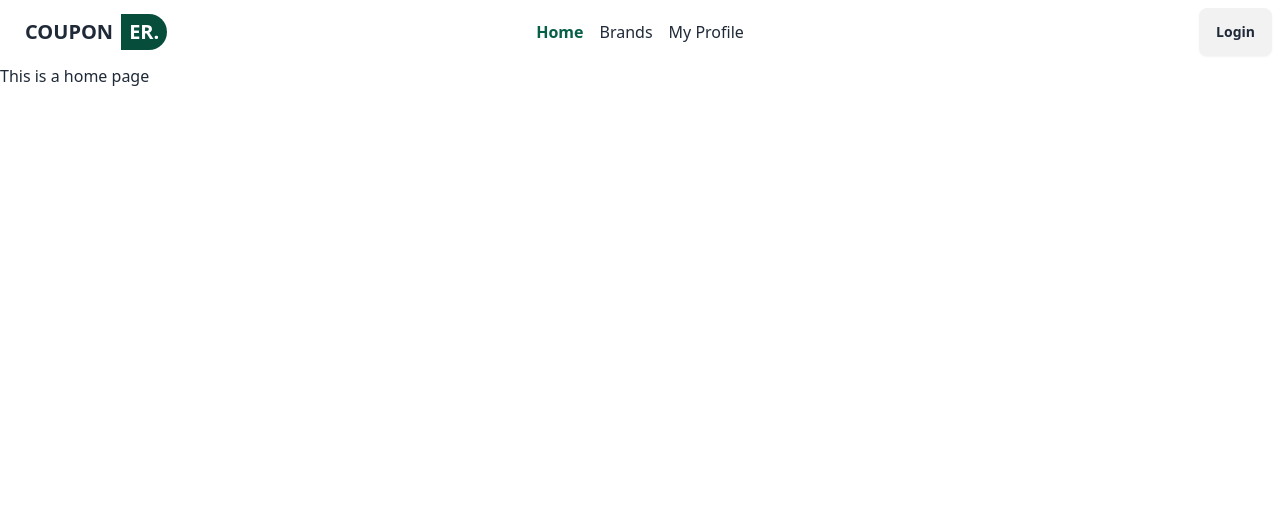
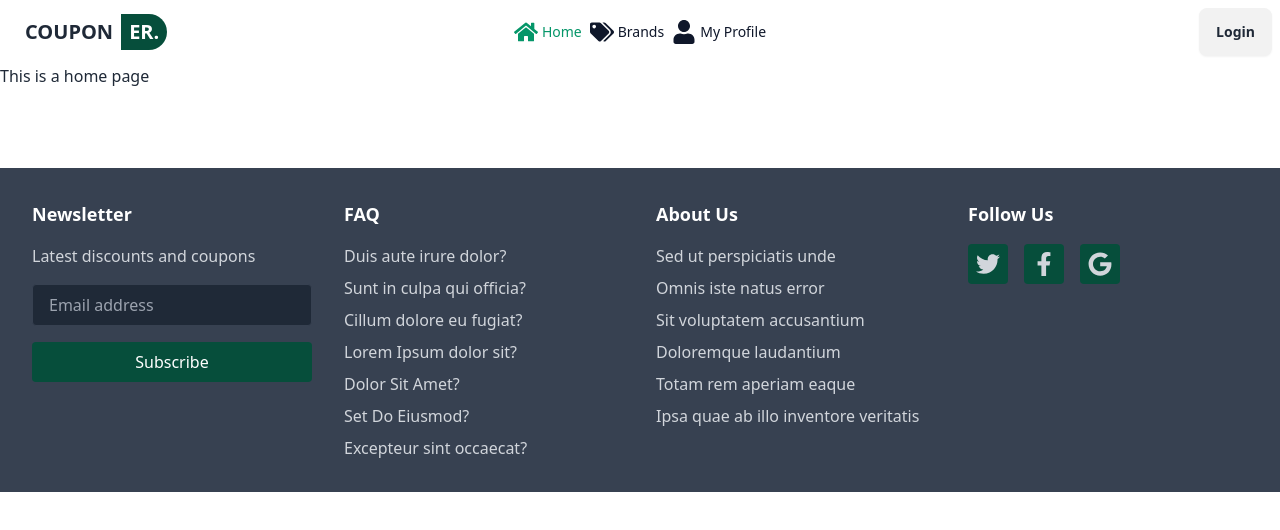
Before and after one commit to chayon1001/coupon-collection, a React (Vite) app: page / in a window 1280 px wide. Shown: the top 530 px of the page. Built offline with nearby package versions, Linux system fonts and the light colour scheme.

Commit message:
added the footer section

```diff
--- a/package.json
+++ b/package.json
@@ -10,10 +10,12 @@
     "preview": "vite preview"
   },
   "dependencies": {
+    "icons": "^1.0.0",
     "localforage": "^1.10.0",
     "match-sorter": "^8.0.0",
     "react": "^18.3.1",
     "react-dom": "^18.3.1",
+    "react-icons": "^5.3.0",
     "react-router-dom": "^6.28.0",
     "sort-by": "^1.2.0"
   },
--- /dev/null
+++ b/src/components/Footer/Footer.jsx
@@ -0,0 +1,79 @@
+import React from "react";
+import { FaTwitter, FaFacebookF, FaGoogle } from "react-icons/fa";
+
+const Footer = () => {
+    return (
+        <footer className="bg-gray-700  text-gray-300 py-8">
+            <div className="container mx-auto px-8 grid grid-cols-1 md:grid-cols-4 gap-8">
+                {/* Newsletter Section */}
+                <div>
+                    <h3 className="text-white font-bold text-lg mb-4">Newsletter</h3>
+                    <p className="mb-4">Latest discounts and coupons</p>
+                    <div className="flex flex-col space-y-4">
+                        <input
+                            type="email"
+                            placeholder="Email address"
+                            className="px-4 py-2 bg-gray-800 text-gray-300 border border-gray-700 rounded focus:outline-none focus:ring-2 focus:ring-teal-500"
+                        />
+                        <button className="bg-emerald-900 text-white px-4 py-2 rounded ">Subscribe</button>
+                    </div>
+                </div>
+
+                {/* FAQ Section */}
+                <div>
+                    <h3 className="text-white font-bold text-lg mb-4">FAQ</h3>
+                    <ul className="space-y-2">
+                        <li><a href="#" className="hover:text-teal-500">Duis aute irure dolor?</a></li>
+                        <li><a href="#" className="hover:text-teal-500">Sunt in culpa qui officia?</a></li>
+                        <li><a href="#" className="hover:text-teal-500">Cillum dolore eu fugiat?</a></li>
+                        <li><a href="#" className="hover:text-teal-500">Lorem Ipsum dolor sit?</a></li>
+                        <li><a href="#" className="hover:text-teal-500">Dolor Sit Amet?</a></li>
+                        <li><a href="#" className="hover:text-teal-500">Set Do Eiusmod?</a></li>
+                        <li><a href="#" className="hover:text-teal-500">Excepteur sint occaecat?</a></li>
+                    </ul>
+                </div>
+
+                {/* About Us Section */}
+                <div>
+                    <h3 className="text-white font-bold text-lg mb-4">About Us</h3>
+                    <ul className="space-y-2">
+                        <li>Sed ut perspiciatis unde</li>
+                        <li>Omnis iste natus error</li>
+                        <li>Sit voluptatem accusantium</li>
+                        <li>Doloremque laudantium</li>
+                        <li>Totam rem aperiam eaque</li>
+                        <li>Ipsa quae ab illo inventore veritatis</li>
+                    </ul>
+                </div>
+
+                {/* Follow Us Section */}
+                <div>
+                    <h3 className="text-white font-bold text-lg mb-4">Follow Us</h3>
+                    <div className="flex space-x-4">
+                        <a
+                            href="#"
+                            className="bg-emerald-900 text-gray-300 p-2 rounded  hover:text-white"
+                        >
+                            <FaTwitter size={24} />
+                        </a>
+                        <a
+                            href="#"
+                            className="bg-emerald-900 text-gray-300 p-2 rounded hover:text-white"
+                        >
+                            <FaFacebookF size={24} />
+                        </a>
+                        <a
+                            href="#"
+                            className="bg-emerald-900 text-gray-300 p-2 rounded hover:text-white"
+                        >
+                            <FaGoogle size={24} />
+                        </a>
+                    </div>
+                </div>
+            </div>
+
+        </footer>
+    );
+};
+
+export default Footer;
--- a/src/components/Navbar/Navbar.jsx
+++ b/src/components/Navbar/Navbar.jsx
@@ -1,9 +1,10 @@
 import React from 'react';
 import { NavLink } from 'react-router-dom';
+import { FaHome, FaTags, FaUser } from "react-icons/fa";
 
 const Navbar = () => {
     return (
-        <div className="navbar bg-base-100">
+        <div className="navbar bg-base-100 container mx-auto">
             <div className="navbar-start">
                 <div className="dropdown">
                     <div tabIndex={0} role="button" className="btn btn-ghost lg:hidden">
@@ -54,29 +55,44 @@ const Navbar = () => {
                 <a className="btn btn-ghost text-xl">COUPON <span className='bg-emerald-900 text-white rounded-r-full p-1 px-2'>ER.</span></a>
             </div>
             <div className="navbar-center hidden lg:flex">
-                <ul className=" space-x-4 menu-horizontal px-1">
+                <ul className=" space-x-2 menu-horizontal px-1">
                     <li>
                         <NavLink
                             to="/"
-                            className={({ isActive }) => (isActive ? "text-emerald-800 font-semibold  " : "")}
+                            className={({ isActive }) =>
+                                isActive ? "text-emerald-600" : "text-slate-900"
+                            }
                         >
-                            Home
+                            <div className="flex  gap-1 items-center">
+                                <FaHome size={24} />
+                                <span className="text-sm">Home</span>
+                            </div>
                         </NavLink>
                     </li>
                     <li>
                         <NavLink
                             to="/brands"
-                            className={({ isActive }) => (isActive ? "text-emerald-800 font-semibold  " : "")}
+                            className={({ isActive }) =>
+                                isActive ? "text-emerald-600" : "text-slate-900"
+                            }
                         >
-                            Brands
+                            <div className="flex gap-1 items-center">
+                                <FaTags size={24} />
+                                <span className="text-sm">Brands</span>
+                            </div>
                         </NavLink>
                     </li>
                     <li>
                         <NavLink
                             to="/my-profile"
-                            className={({ isActive }) => (isActive ? "text-emerald-800 font-semibold  " : "")}
+                            className={({ isActive }) =>
+                                isActive ? "text-emerald-600" : "text-slate-900"
+                            }
                         >
-                            My Profile
+                            <div className="flex gap-1 items-center">
+                                <FaUser size={24} />
+                                <span className="text-sm">My Profile</span>
+                            </div>
                         </NavLink>
                     </li>
 
--- a/src/layouts/MainLayOut.jsx
+++ b/src/layouts/MainLayOut.jsx
@@ -1,6 +1,7 @@
 import React from 'react';
 import Navbar from '../components/Navbar/Navbar';
 import { Outlet } from 'react-router-dom';
+import Footer from '../components/Footer/Footer';
 
 const MainLayOut = () => {
     return (
@@ -10,6 +11,10 @@ const MainLayOut = () => {
             </div>
 
             <Outlet></Outlet>
+            <div className='mt-20'>
+                <Footer></Footer>
+            </div>
+
         </div>
     );
 };
```
Also changed, not shown: 1 other file (tests, documents, lock files or other folders). Lines whose indentation alone changed are shown as unchanged.
